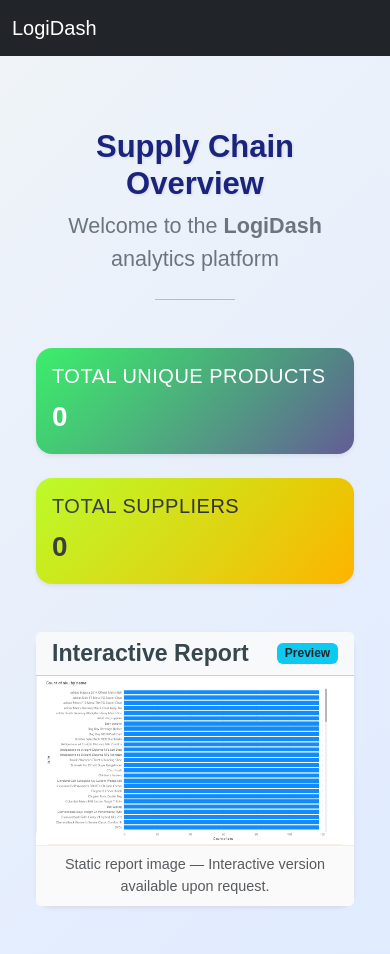
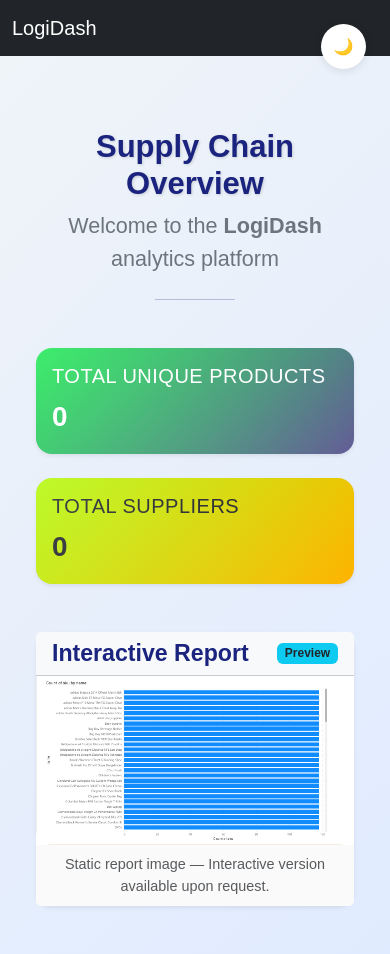
Before and after one commit to Tilooo/LogiDash, a Django app: page / in a window 390 px wide. Run offline with Django 5.2, Linux system fonts and the light colour scheme; data that the repository does not hold is empty.

Commit message:
9. implemented Light/Dark mode toggle and its CSS. Fully Bootstrap-compatible and mobile-friendly.

```diff
--- a/supply_chain/templates/supply_chain/dashboard.html
+++ b/supply_chain/templates/supply_chain/dashboard.html
@@ -7,26 +7,49 @@
 
 {% block content %}
 <style>
-    /* Dashboard Custom Styles*/
+    :root {
+        /* Light theme colors */
+        --bg-gradient: linear-gradient(135deg, #f0f4f8, #e0ebff);
+        --text-color: #1a237e;
+        --card-bg: #ffffff;
+        --card-footer-bg: #fafafa;
+        --card-header-bg: #f8f9fa;
+        --shadow-color: rgba(0, 0, 0, 0.1);
+    }
+
+    [data-theme="dark"] {
+        /* Dark theme overrides */
+        --bg-gradient: linear-gradient(135deg, #111827, #1e293b);
+        --text-color: #e2e8f0;
+        --card-bg: #1f2937;
+        --card-footer-bg: #111827;
+        --card-header-bg: #1e293b;
+        --shadow-color: rgba(0, 0, 0, 0.6);
+    }
+
     body {
-        background: linear-gradient(135deg, #f0f4f8, #e0ebff);
+        background: var(--bg-gradient);
         font-family: 'Poppins', sans-serif;
+        color: var(--text-color);
+        transition: background 0.4s ease, color 0.4s ease;
     }
 
     h1.display-5 {
-        color: #1a237e;
-        text-shadow: 1px 1px 3px rgba(0,0,0,0.1);
+        color: var(--text-color);
+        text-shadow: 1px 1px 3px rgba(0,0,0,0.15);
     }
 
     .card {
         border: none;
         border-radius: 1rem;
+        background: var(--card-bg);
+        box-shadow: 0 4px 12px var(--shadow-color);
         transition: all 0.3s ease;
     }
 
     .card:hover {
         transform: translateY(-5px);
-        box-shadow: 0 8px 20px rgba(0,0,0,0.1);
+        box-shadow: 0 8px 20px var(--shadow-color);
     }
 
     .card-body h5 {
@@ -47,7 +70,7 @@
         pointer-events: none;
     }
 
-    /* Color cards */
+    /* Gradient stat cards */
     .bg-primary {
         background: linear-gradient(135deg, #1aeb51, #645c96);
     }
@@ -56,17 +79,19 @@
         background: linear-gradient(135deg, #b0fa05, #ffb300);
     }
 
-    /* Card footer */
     .card-footer {
-        background: #fafafa;
+        background: var(--card-footer-bg);
         font-size: 0.9rem;
-        border-top: 1px solid #eee;
+        border-top: 1px solid rgba(255,255,255,0.05);
     }
 
-    /* Report Card */
+    .card-header {
+        background: var(--card-header-bg);
+    }
+
     .card-header h3 {
-        color: #37474f;
         font-weight: 600;
+        color: var(--text-color);
     }
 
     .dashboard-img {
@@ -80,7 +105,6 @@
         opacity: 0.9;
     }
 
-    /* Fade-in animation */
     .fade-in {
         animation: fadeInUp 0.6s ease both;
     }
@@ -89,17 +113,45 @@
         from { opacity: 0; transform: translateY(20px); }
         to { opacity: 1; transform: translateY(0); }
     }
+
+    /* Toggle Button */
+    .theme-toggle {
+        position: fixed;
+        top: 1.5rem;
+        right: 1.5rem;
+        background: var(--card-bg);
+        color: var(--text-color);
+        border: none;
+        border-radius: 50%;
+        width: 45px;
+        height: 45px;
+        display: flex;
+        align-items: center;
+        justify-content: center;
+        box-shadow: 0 2px 10px var(--shadow-color);
+        cursor: pointer;
+        transition: all 0.3s ease;
+        z-index: 1000;
+    }
+
+    .theme-toggle:hover {
+        transform: scale(1.1);
+    }
 </style>
+
+<!-- Theme Toggle Button -->
+<button class="theme-toggle" id="theme-toggle" title="Toggle theme">
+    🌙
+</button>
 
 <div class="container-fluid px-4 py-5">
     <div class="text-center mb-5 fade-in">
-        <h1 class="display-5 fw-bold"> Supply Chain Overview</h1>
+        <h1 class="display-5 fw-bold">Supply Chain Overview</h1>
         <p class="fs-4 text-secondary">Welcome to the <strong>LogiDash</strong> analytics platform</p>
         <hr class="w-25 mx-auto my-4">
     </div>
 
     <div class="row g-4">
-        <!-- Stat Card for Products -->
         <div class="col-md-6 fade-in">
             <div class="card text-white stat-card bg-primary shadow-sm">
                 <div class="card-body">
@@ -109,7 +161,6 @@
             </div>
         </div>
 
-        <!-- Stat Card for Suppliers -->
         <div class="col-md-6 fade-in">
             <div class="card text-dark stat-card bg-warning shadow-sm">
                 <div class="card-body">
@@ -120,17 +171,17 @@
         </div>
     </div>
 
-    <!-- Power BI Report Section -->
     <div class="row mt-5 fade-in">
         <div class="col">
             <div class="card shadow-sm border-0">
-                <div class="card-header bg-light d-flex justify-content-between align-items-center">
-                    <h3 class="mb-0"> Interactive Report</h3>
+                <div class="card-header d-flex justify-content-between align-items-center">
+                    <h3 class="mb-0">Interactive Report</h3>
                     <span class="badge bg-info text-dark">Preview</span>
                 </div>
                 <div class="card-body p-0">
                     <a href="{% static 'supply_chain/images/dashboard_report.png' %}" target="_blank">
-                        <img src="{% static 'supply_chain/images/dashboard_report.png' %}" alt="Power BI Report Snapshot" class="dashboard-img">
+                        <img src="{% static 'supply_chain/images/dashboard_report.png' %}"
+                             alt="Power BI Report Snapshot" class="dashboard-img">
                     </a>
                 </div>
                 <div class="card-footer text-muted text-center">
@@ -140,4 +191,23 @@
         </div>
     </div>
 </div>
+
+<script>
+    // * Theme Toggle Logic *
+    const toggleBtn = document.getElementById('theme-toggle');
+    const root = document.documentElement;
+
+    // Load saved theme
+    const savedTheme = localStorage.getItem('theme') || 'light';
+    root.setAttribute('data-theme', savedTheme);
+    toggleBtn.textContent = savedTheme === 'dark' ? '☀️' : '🌙';
+
+    toggleBtn.addEventListener('click', () => {
+        const currentTheme = root.getAttribute('data-theme');
+        const newTheme = currentTheme === 'dark' ? 'light' : 'dark';
+        root.setAttribute('data-theme', newTheme);
+        toggleBtn.textContent = newTheme === 'dark' ? '☀️' : '🌙';
+        localStorage.setItem('theme', newTheme);
+    });
+</script>
 {% endblock %}
```
